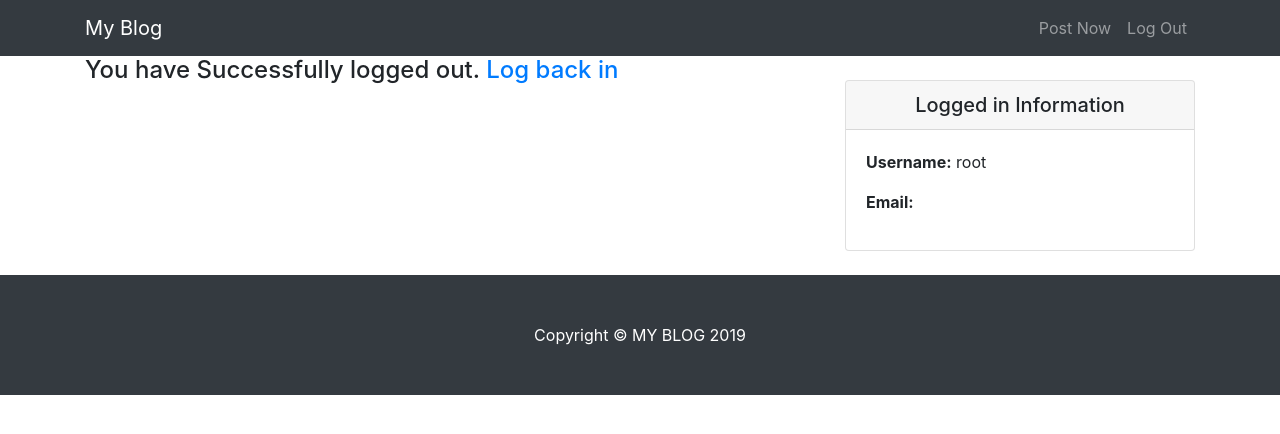
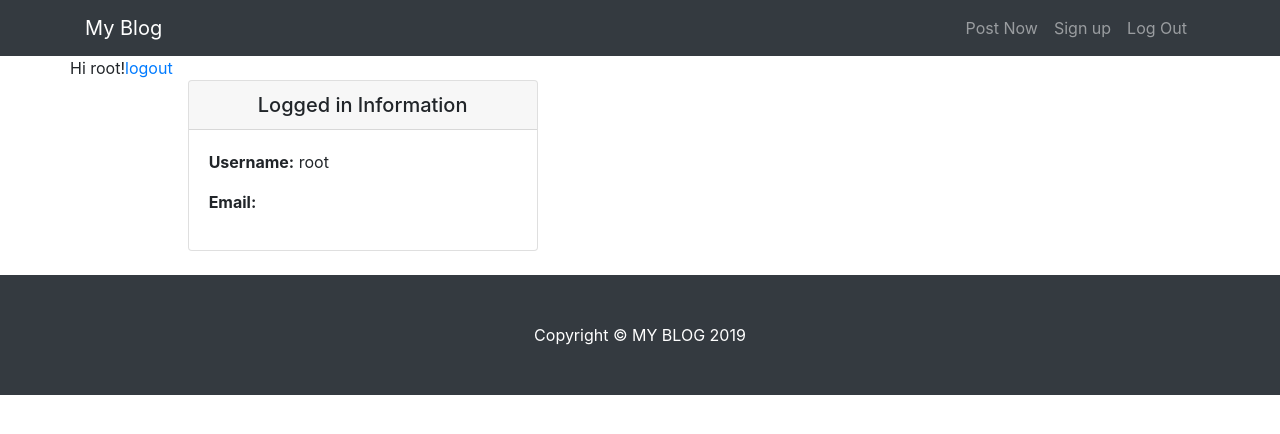
Before and after one commit to lucifer-arch/d_blog, a Django app: page /users/logout/ in a window 1280 px wide. Shown: the top 434 px of the page. Run offline with Django 3.2, Linux system fonts and the light colour scheme; a user stored in the database is signed in; some libraries are stand-ins or nearby versions.

Commit message:
last commit

```diff
--- a/blog/settings.py
+++ b/blog/settings.py
@@ -107,7 +107,7 @@
 
 LANGUAGE_CODE = 'en-us'
 
-TIME_ZONE = 'UTC'
+TIME_ZONE = 'Asia/Kolkata'
 
 USE_I18N = True
 
@@ -122,3 +122,4 @@
 STATIC_URL = '/static/'
 LOGIN_REDIRECT_URL = 'blog-home'
 LOGIN_URL = 'login'
+LOGOUT_REDIRECT_URL = 'blog-home'
--- a/entries/templates/entries/base.html
+++ b/entries/templates/entries/base.html
@@ -33,7 +33,9 @@
           <li class="nav-item">
             <a class="nav-link" href="{% url 'create_entry' %}">Post Now</a>
           </li>
-
+          <li class="nav-item">
+            <a class="nav-link" href="{% url 'register' %}">Sign up</a>
+          </li>
           <li class="nav-item">
             <a class="nav-link" href="{% url 'logout' %}">Log Out</a>
           </li>
--- a/users/templates/users/logout.html
+++ b/users/templates/users/logout.html
@@ -1,10 +1,13 @@
+{% extends "entries/base.html" %}
 
-{% extends "entries/base.html" %}
+{% block title %}Home{% endblock %}
+
 {% block content %}
-
-      <div class="col-md-8">
-      <h4>You have Successfully logged out. <a href="{% url 'login' %}">Log back in</a></h4>
-
-      </div>
-
-      {% endblock content %}
+{% if user.is_authenticated %}
+  Hi {{ user.username }}!
+  <p><a href="{% url 'logout' %}">logout</a></p>
+{% else %}
+  <p>You are not logged in</p>
+  <a href="{% url 'login' %}">login</a>
+{% endif %}
+{% endblock %}
--- a/users/views.py
+++ b/users/views.py
@@ -11,7 +11,7 @@
             password = request.POST['password']
             user = authenticate(request, username=username, password=password)
             login(request,user)
-            return redirect('blog-home')
+            return redirect('')
     else:
                 form = RegistrationForm()
                 context = {'form':form}
```
Also changed, not shown: db.sqlite3, users/db.sqlite3 (added), 1 other file.
